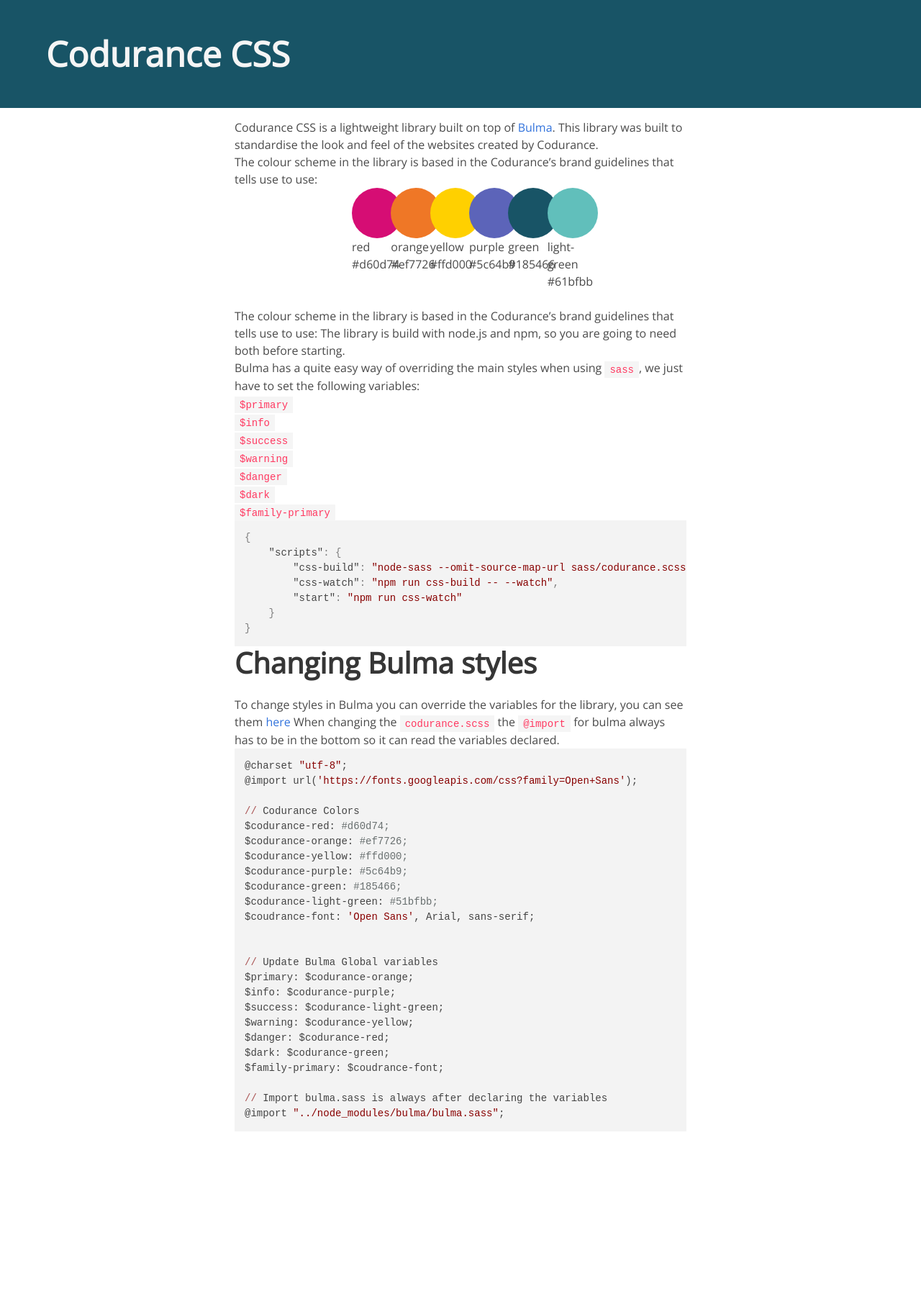
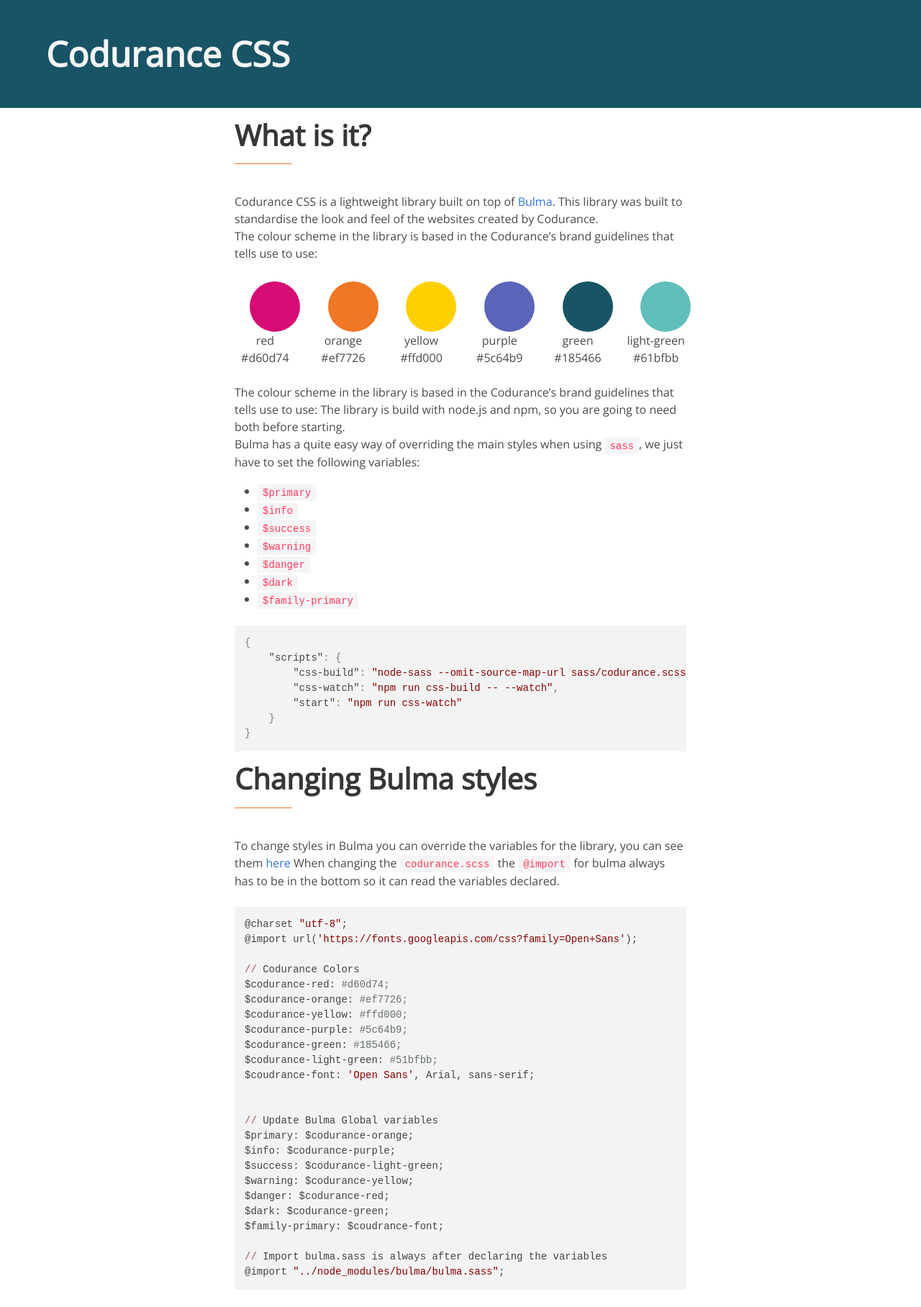
Before and after one commit to codurance/codurance-css, a Jekyll site: the page built from docs/index.md, in a window 1280 px wide. Shown: the whole page at 72% size. Built offline with Jekyll 4.4.1, drawn with Linux system fonts in a browser that asks for light colours; nearby versions of some CDN libraries; before the commit the page ends 1596 px from its top, so only the background shows below that.

Commit message:
Override default styles to work better with markdown and jekyll

````diff
--- a/docs/_includes/head.html
+++ b/docs/_includes/head.html
@@ -7,6 +7,7 @@
             height: 70px;
             width: 70px;
             border-radius: 50%;
+            margin-left: 25%;
         }
     </style>
 </head>
--- a/docs/index.md
+++ b/docs/index.md
@@ -1,43 +1,47 @@
 ---
 layout: default
 ---
+
+<div class="codurance-header" markdown="1">
+## What is it?
+</div>
 
 Codurance CSS is a lightweight library built on top of [Bulma](https://bulma.io).
 This library was built to standardise the look and feel of the websites created by Codurance.
 
 The colour scheme in the library is based in the Codurance's brand guidelines that tells use to use:
 
-<div class="columns">
-    <div class="column is-1 is-offset-3">
+<div class="columns" style="text-align: center; margin-top: 15px;">
+    <div class="column is-2">
         <div class="circle" style="background-color: #d60d74;"></div>
-        <p>red #d60d74</p>
+        <p>red<br/> #d60d74</p>
     </div>
-    <div class="column is-1">
+    <div class="column is-2">
         <div class="circle" style="background-color: #ef7726;"></div>
-        <p>orange #ef7726</p>
+        <p>orange<br/> #ef7726</p>
     </div>
-    <div class="column is-1">
+    <div class="column is-2">
         <div class="circle" style="background-color: #ffd000;"></div>
-        <p>yellow #ffd000</p>
+        <p>yellow<br/> #ffd000</p>
     </div>
-    <div class="column is-1">
+    <div class="column is-2">
         <div class="circle" style="background-color: #5c64b9;"></div>
-        <p>purple #5c64b9</p>
+        <p>purple<br/> #5c64b9</p>
     </div>
-    <div class="column is-1">
+    <div class="column is-2">
         <div class="circle" style="background-color: #185466;"></div>
-        <p>green #185466</p>
+        <p>green<br/> #185466</p>
     </div>
-    <div class="column is-1">
+    <div class="column is-2">
         <div class="circle" style="background-color: #61bfbb;"></div>
-        <p>light-green #61bfbb</p>
+        <p>light-green<br/> #61bfbb</p>
     </div>
 </div>
 
 The colour scheme in the library is based in the Codurance's brand guidelines that tells use to use:
 The library is build with node.js and npm, so you are going to need both before starting.
 
-Bulma has a quite easy way of overriding the main styles when using <code>sass</code>, we just have to set the following variables:
+Bulma has a quite easy way of overriding the main styles when using `sass`, we just have to set the following variables:
 
 - `$primary`
 - `$info`
@@ -57,8 +61,9 @@
 }
 ```
 
-
+<div class="codurance-header" style="margin-top: 15px;" markdown="1">
 ## Changing Bulma styles
+</div>
 
 To change styles in Bulma you can override the variables for the library, you can see them [here](https://bulma.io/documentation/customize/variables/)
 When changing the `codurance.scss` the `@import` for bulma always has to be in the bottom so it can read the variables declared.
--- a/sass/codurance.scss
+++ b/sass/codurance.scss
@@ -106,3 +106,18 @@
         border-color: $light;
     }
 }
+
+ul {
+    list-style: disc outside;
+    margin-left: 2em;
+    margin-top: 1em;
+}
+
+ol {
+    margin-left: 2em;
+    margin-top: 1em;
+}
+
+.highlighter-rouge {
+    margin-top: 1.5em;
+}
````
Also changed, not shown: dist/codurance.css, docs/assets/css/codurance.css.
